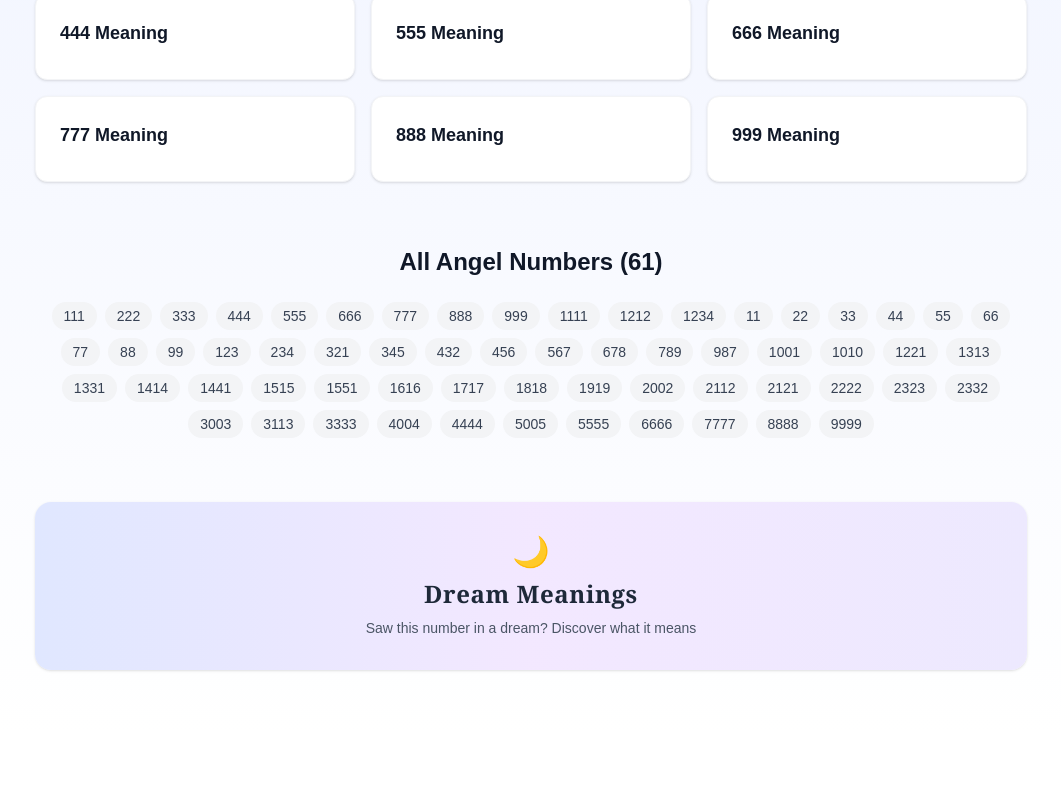
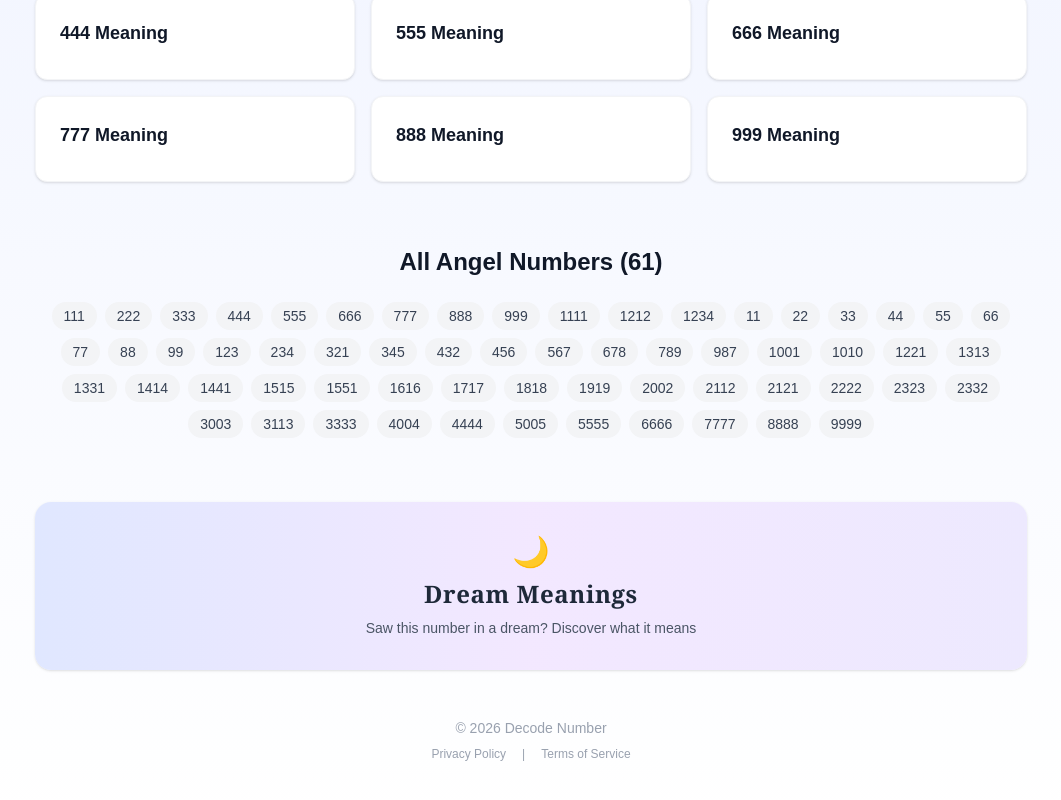
Before and after one commit to Vananis/decode-number, a Next.js app: page /en in a window 1280 px wide. Shown: the part 384-1184 px from the top of the page, without its empty margins (109-1170 px from the left). Before the commit the page ends 1118 px from the top, so only its background shows below. Built offline with nearby package versions, Linux system fonts and the light colour scheme.

Commit message:
feat: add footer with privacy/terms links

```diff
--- a/app/en/page.tsx
+++ b/app/en/page.tsx
@@ -93,6 +93,15 @@ export default async function EnglishHome() {
             Saw this number in a dream? Discover what it means
           </p>
         </Link>
+        {/* Footer */}
+        <footer className="mt-12 text-center text-gray-400 text-sm space-y-2">
+          <p>© 2026 Decode Number</p>
+          <div className="flex justify-center gap-4 text-xs">
+            <Link href="/en/privacy" className="hover:text-gray-600 transition-colors">Privacy Policy</Link>
+            <span>|</span>
+            <Link href="/en/terms" className="hover:text-gray-600 transition-colors">Terms of Service</Link>
+          </div>
+        </footer>
       </div>
     </main>
   );
```
